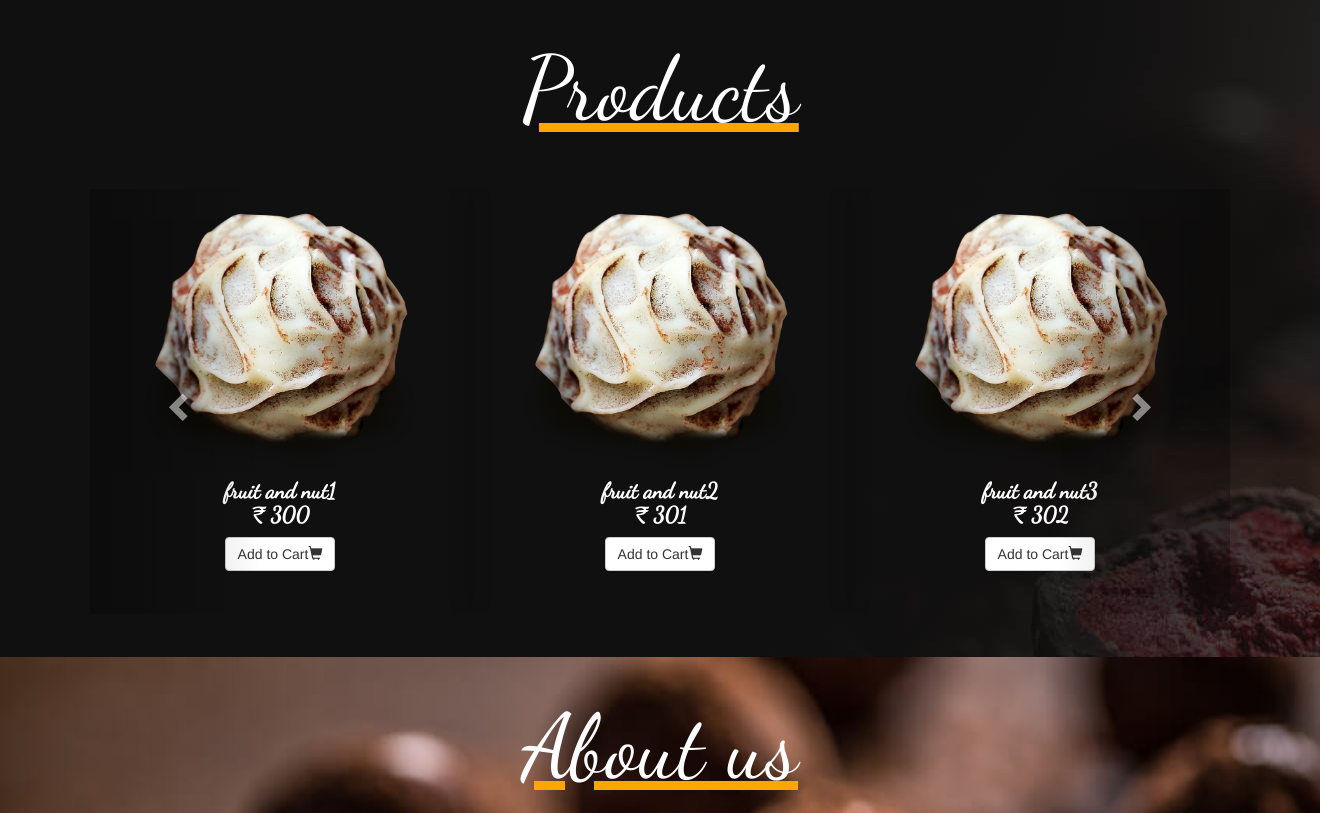
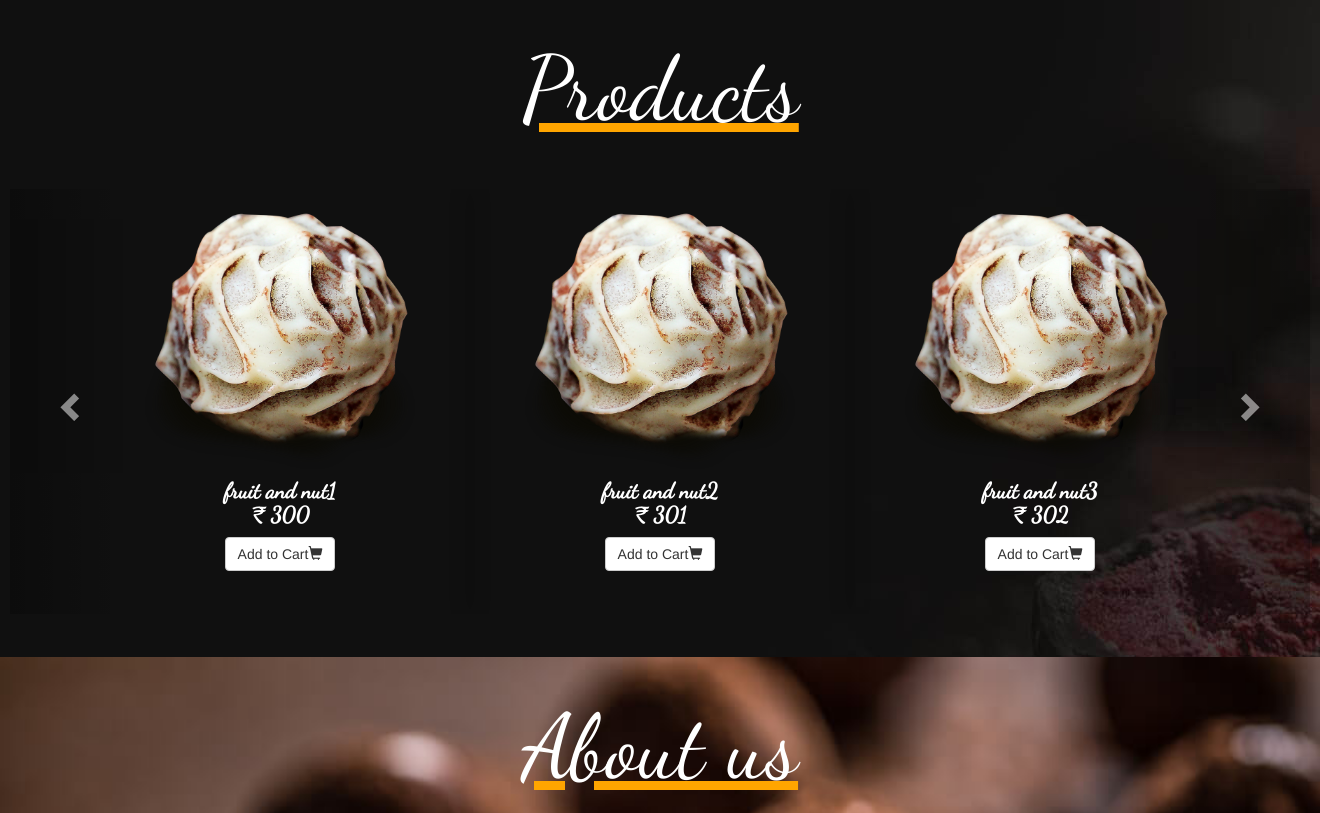
Before and after one commit to IIT-Sujal/Chocoh, a Django app: page / in a window 1320 px wide. Shown: the part 1306-2119 px from the top of the page. Run offline with Django 3.2, Linux system fonts and the light colour scheme; data comes from the database, SQL or seed files in the repository; some libraries are stand-ins or nearby versions.

Commit message:
improved front end part

```diff
--- a/home/templates/home.html
+++ b/home/templates/home.html
@@ -117,9 +117,9 @@
           {% endfor %}
         </div>
         <div>
-        <a class="left carousel-control" href="#theCarousel" data-slide="prev" style="margin-right: 10px;"><i class="glyphicon glyphicon-chevron-left"></i></a>
+        <a class="left carousel-control" href="#theCarousel" data-slide="prev" style="width:10%;left: -80px;"><i class="glyphicon glyphicon-chevron-left"></i></a>
     	</div>
-        <a class="right carousel-control" href="#theCarousel" data-slide="next"><i class="glyphicon glyphicon-chevron-right"></i></a>
+        <a class="right carousel-control" href="#theCarousel" data-slide="next" style="width:10%;right: -80px;"><i class="glyphicon glyphicon-chevron-right" style="padding-left: 0;"></i></a>
       </div>
     </div>
   </div>
```
